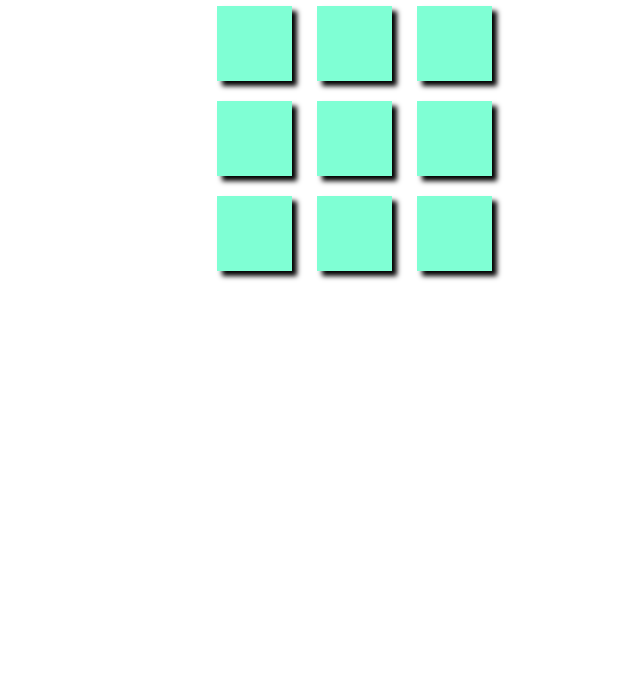
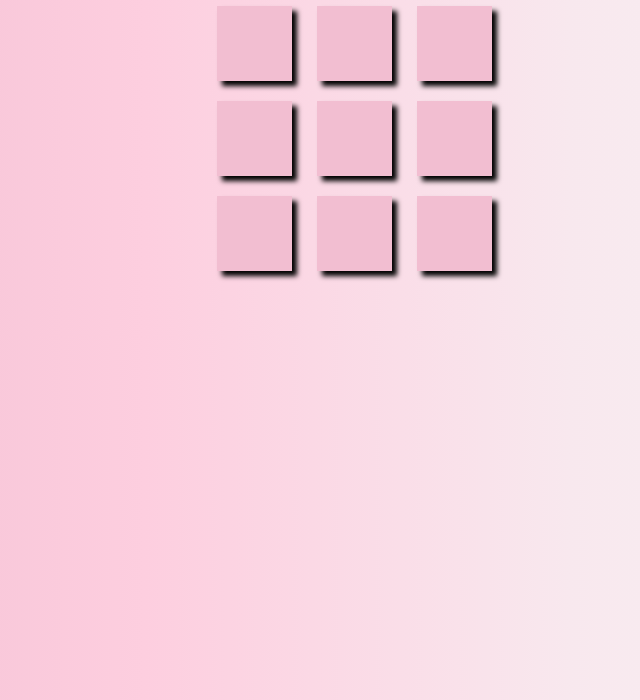
Before and after one commit to nikitapatil311/Symbol-grid-puzzle, a website with bundled scripts: page index.html in a window 1280 px wide. Shown: the part 100-800 px from the top of the page, without its empty margins (283-923 px from the left). Built offline with nearby package versions, Linux system fonts and the light colour scheme.

Commit message:
add  functionality

```diff
--- a/styles.css
+++ b/styles.css
@@ -1,5 +1,7 @@
 body {
   font-family: "Gloria Hallelujah", cursive;
+  /* background: linear-gradient(0.25turn, #3f87a6, #ebf8e1, #f69d3c); */
+  background: linear-gradient(0.25turn, #f2bed1, #fdcedf, #f8e8ee, #f9f5f6);
 }
 .button-container {
   text-align: center;
@@ -27,7 +29,7 @@ h1 {
   gap: 20px;
 }
 .box {
-  background-color: aquamarine;
+  background-color: #f2bed1;
   text-align: center;
 
   width: 75px;
```
Also changed, not shown: 2 other files.
